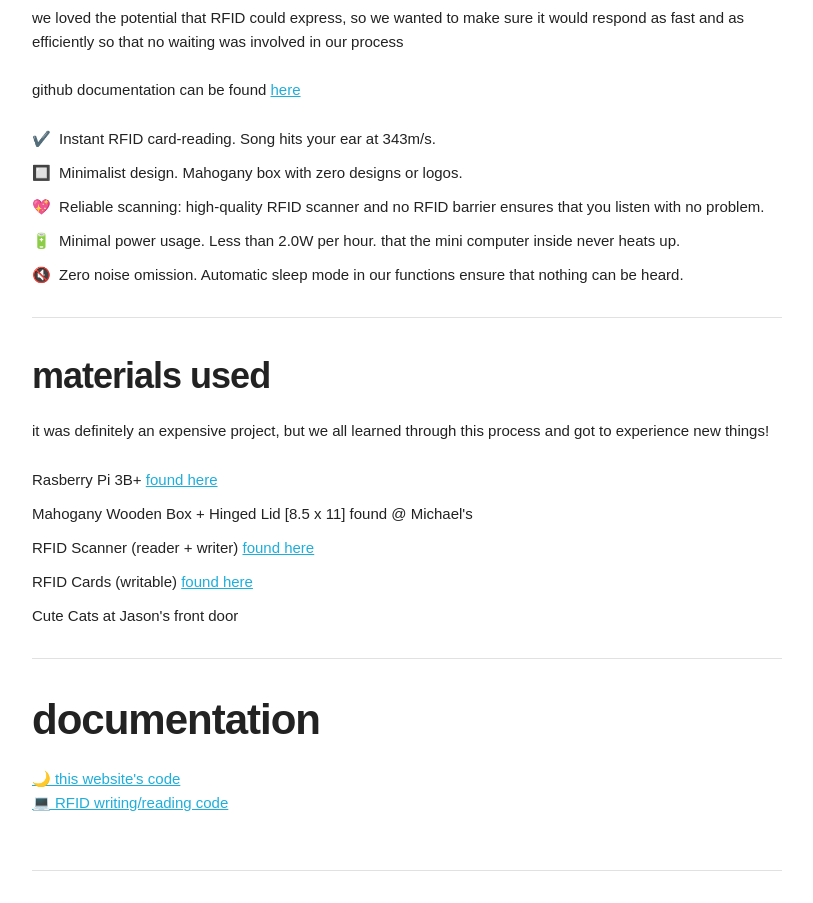
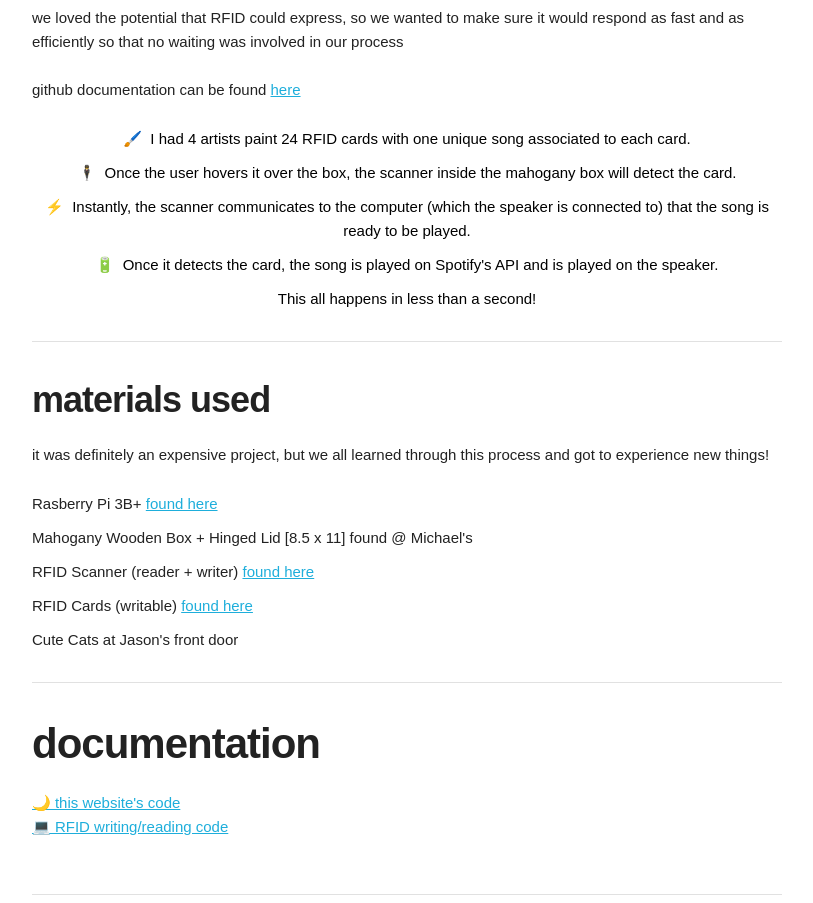
Before and after one commit to vznh/jukebox, a website: page index.html in a window 1280 px wide. Shown: the part 2560-3463 px from the top of the page, without its empty margins (233-1046 px from the left). Drawn offline with Linux system fonts and the light colour scheme.

Commit message:
update
more detail

```diff
--- a/index.html
+++ b/index.html
@@ -97,15 +97,13 @@
         <br><br>
         github documentation can be found <a href="#documentation">here</a>
       </p>
-      <ul style="list-style: none;">
-        <li>✔️&nbsp; Instant RFID card-reading. Song hits your ear at 343m/s.</li>
-        <li>🔲&nbsp; Minimalist design. Mahogany box with zero designs or logos.</li>
-        <li>💖&nbsp; Reliable scanning: high-quality RFID scanner and no RFID barrier ensures that you listen with no
-          problem.</li>
-        <li>🔋&nbsp; Minimal power usage. Less than 2.0W per hour.
-          that the mini computer inside never heats up. </li>
-        <li>🔇&nbsp; Zero noise omission. Automatic sleep mode in our functions ensure that nothing can be heard.</li>
-      </ul>
+      <ol style="list-style: none;">
+        <li>🖌️&nbsp; I had 4 artists paint 24 RFID cards with one unique song associated to each card.</li>
+        <li>🕴️&nbsp; Once the user hovers it over the box, the scanner inside the mahogany box will detect the card.</li>
+        <li>⚡&nbsp; Instantly, the scanner communicates to the computer (which the speaker is connected to) that the song is ready to be played.</li>
+        <li>🔋&nbsp; Once it detects the card, the song is played on Spotify's API and is played on the speaker. </li>
+        <li>This all happens in less than a second!</li>
+      </ol>
     </section>
 
     <section id="materials">
```
